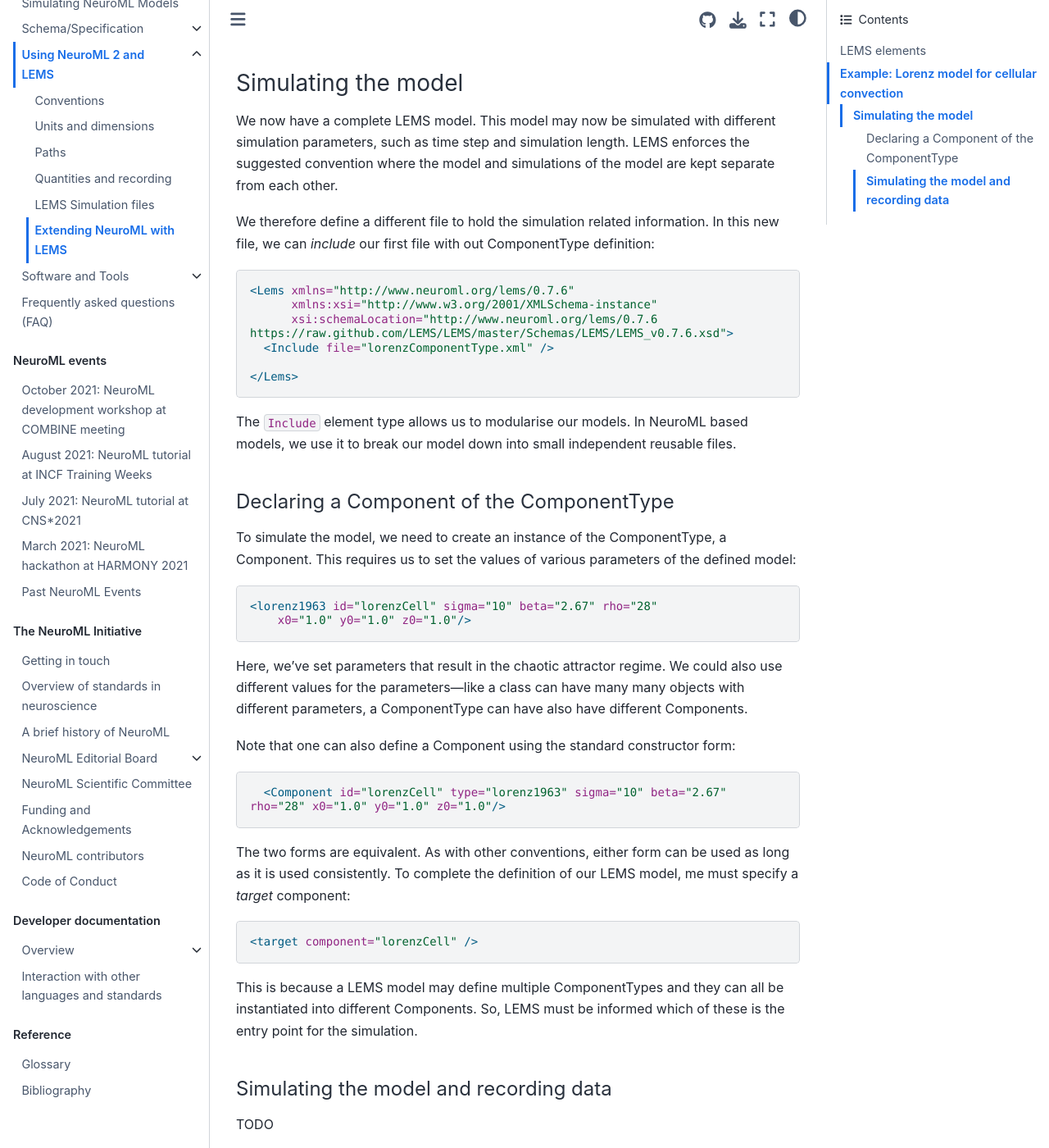
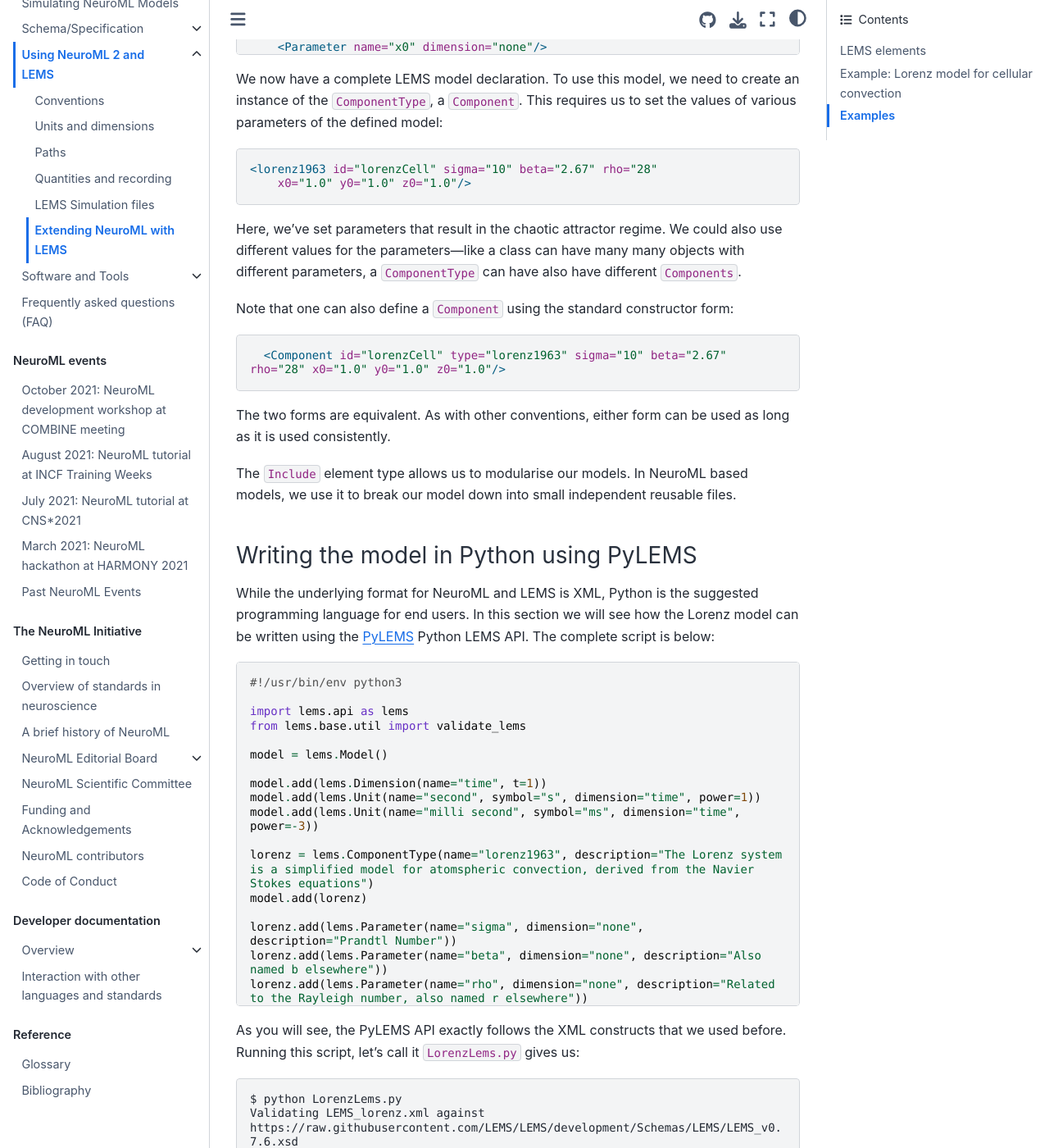
Before and after one commit to NeuroML/Documentation, a Jupyter Book: the page built from source/Userdocs/ExtendingNeuroMLv2WithLEMS.md, in a window 1280 px wide and 1400 px high, scrolled down 3851 px. Shown: the whole window at 82% size. Built offline with Jupyter Book 1.0.4 settings and Sphinx 7.4.7 and the Sphinx Book theme 1.1.4, drawn with Linux system fonts in a browser that asks for light colours; cross-references to code outside the pages are shown as plain code; some of the changed text lies outside the part shown.

Commit message:
feat: complete extending with lems document
Fixes #46

````diff
--- a/source/Userdocs/ExtendingNeuroMLv2WithLEMS.md
+++ b/source/Userdocs/ExtendingNeuroMLv2WithLEMS.md
@@ -36,7 +36,7 @@ These are also all documented in the [LEMS documentation](http://lems.github.io/
 (userdocs:extending:examplexml)=
 ## Example: Lorenz model for cellular convection
 
-Let us create a new LEMS ComponentType.
+Let us create a new LEMS `ComponentType`, one that is not neuroscience specific.
 We will first create it using the plain XML and then see how it can be done using the Python pyLEMS API.
 
 For this example, we will use the Lorenz model for cellular convection {cite}`Lorenz1963`.
@@ -191,32 +191,8 @@ The complete LEMS file will be this:
 </Lems>
 ```
 
-(userdocs:extending:examplexml:simulating)=
-### Simulating the model
-
-We now have a complete LEMS model.
-This model may now be simulated with different simulation parameters, such as time step and simulation length.
-LEMS enforces the suggested convention where the model and simulations of the model are kept separate from each other.
-
-We therefore define a different file to hold the simulation related information.
-In this new file, we can *include* our first file with out ComponentType definition:
-
-```{code-block} xml
-<Lems xmlns="http://www.neuroml.org/lems/0.7.6"
-      xmlns:xsi="http://www.w3.org/2001/XMLSchema-instance"
-      xsi:schemaLocation="http://www.neuroml.org/lems/0.7.6 https://raw.github.com/LEMS/LEMS/master/Schemas/LEMS/LEMS_v0.7.6.xsd">
-  <Include file="lorenzComponentType.xml" />
-
-</Lems>
-```
-
-The `Include` element type allows us to modularise our models.
-In NeuroML based models, we use it to break our model down into small independent reusable files.
-
-(userdocs:extending:examplexml:simulating:component)=
-#### Declaring a Component of the ComponentType
-
-To simulate the model, we need to create an instance of the ComponentType, a Component.
+We now have a complete LEMS model declaration.
+To use this model, we need to create an instance of the `ComponentType`, a `Component`.
 This requires us to set the values of various parameters of the defined model:
 
 ```{code-block} xml
@@ -225,24 +201,60 @@ This requires us to set the values of various parameters of the defined model:
 ```
 
 Here, we've set parameters that result in the chaotic attractor regime.
-We could also use different values for the parameters---like a class can have many many objects with different parameters, a ComponentType can have also have different Components.
+We could also use different values for the parameters---like a class can have many many objects with different parameters, a `ComponentType` can have also have different `Components`.
 
-Note that one can also define a Component using the standard constructor form:
+Note that one can also define a `Component` using the standard constructor form:
 ```{code-block} xml
   <Component id="lorenzCell" type="lorenz1963" sigma="10" beta="2.67" rho="28" x0="1.0" y0="1.0" z0="1.0"/>
 ```
 The two forms are equivalent.
 As with other conventions, either form can be used as long as it is used consistently.
-To complete the definition of our LEMS model, me must specify a *target* component:
 
-```{code-block} xml
-<target component="lorenzCell" />
+The `Include` element type allows us to modularise our models.
+In NeuroML based models, we use it to break our model down into small independent reusable files.
+
+(userdocs:extending:lorenz:python)=
+### Writing the model in Python using PyLEMS
+
+While the underlying format for NeuroML and LEMS is XML, Python is the suggested programming language for end users.
+In this section we will see how the Lorenz model can be written using the {ref}`PyLEMS <pylems>` Python LEMS API.
+The complete script is below:
+
+```{literalinclude} ./NML2_examples/LorenzLems.py
+----
+language: python
+----
 ```
 
-This is because a LEMS model may define multiple ComponentTypes and they can all be instantiated into different Components.
-So, LEMS must be informed which of these is the entry point for the simulation.
+As you will see, the PyLEMS API exactly follows the XML constructs that we used before.
+Running this script, let's call it `LorenzLems.py` gives us:
 
-(userdocs:extending:examplexml:simulating:sim_and_record)=
-#### Simulating the model and recording data
+```{code-block} console
+$ python LorenzLems.py
+Validating LEMS_lorenz.xml against https://raw.githubusercontent.com/LEMS/LEMS/development/Schemas/LEMS/LEMS_v0.7.6.xsd
+It's valid!
+```
 
-TODO
+The generated XML file is below.
+As you can see, it is identical to the XML file that we wrote by hand in the previous section.
+You will also see that the Python API also provides convenience functions, such as the `export_to_file` and `validate_lems` functions to quickly save your model to an XML file, and validate it.
+
+```{literalinclude} ./NML2_examples/LEMS_lorenz.xml
+----
+language: xml
+----
+```
+
+We strongly suggest that users use the Python tools when working with both NeuroML and LEMS.
+Not only is Python easier to read and write than XML, it also provides powerful programming constructs and has a rick ecosystem of scientific software.
+
+(userdocs:extending:examples)=
+## Examples
+
+Here are some examples of Components written using LEMS to extend NeuroML that can be used as references.
+
+- [The Lorenz example XML source code](https://github.com/NeuroML/NeuroMLlite/blob/master/examples/test_files/Lorenz1963.xml)
+- [An example script for building a LEMS model using Python](https://github.com/LEMS/pylems/blob/master/examples/apitest2.py)
+- [Defining a new synapse in LEMS](https://github.com/OpenSourceBrain/BonoClopath2017/blob/master/NeuroML2/AMPA_NMDA.synapse.nml)
+- [Defining an ion channel in LEMS](https://github.com/OpenSourceBrain/SmithEtAl2013-L23DendriticSpikes/blob/master/NeuroML2/na.channel.nml)
+- [Defining a new Calcium pool in LEMS](https://github.com/OpenSourceBrain/PospischilEtAl2008/blob/master/NeuroML2/channels/Ca/Ca.nml)
--- /dev/null
+++ b/source/Userdocs/NML2_examples/LEMS_lorenz.xml
@@ -0,0 +1,32 @@
+<?xml version="1.0" ?>
+<Lems xmlns="http://www.neuroml.org/lems/0.7.6" xmlns:xsi="http://www.w3.org/2001/XMLSchema-instance" xsi:schemaLocation="http://www.neuroml.org/lems/0.7.6 https://raw.githubusercontent.com/LEMS/LEMS/development/Schemas/LEMS/LEMS_v0.7.6.xsd">
+  <Dimension name="time" t="1"/>
+  <Unit symbol="s" dimension="time" power="1" scale="1.0"/>
+  <Unit symbol="ms" dimension="time" power="-3" scale="1.0"/>
+  <ComponentType name="lorenz1963" description="The Lorenz system is a simplified model for atomspheric convection, derived from the Navier Stokes equations">
+    <Parameter name="sigma" dimension="none" description="Prandtl Number"/>
+    <Parameter name="beta" dimension="none" description="Also named b elsewhere"/>
+    <Parameter name="rho" dimension="none" description="Related to the Rayleigh number, also named r elsewhere"/>
+    <Parameter name="x0" dimension="none"/>
+    <Parameter name="y0" dimension="none"/>
+    <Parameter name="z0" dimension="none"/>
+    <Constant name="sec" value="1s" dimension="time"/>
+    <Exposure name="x" dimension="none"/>
+    <Exposure name="y" dimension="none"/>
+    <Exposure name="z" dimension="none"/>
+    <Dynamics>
+      <StateVariable name="x" dimension="none" exposure="x"/>
+      <StateVariable name="y" dimension="none" exposure="y"/>
+      <StateVariable name="z" dimension="none" exposure="z"/>
+      <TimeDerivative variable="x" value="( sigma * (y - x)) / sec"/>
+      <TimeDerivative variable="y" value="( rho * x - y - x * z ) / sec"/>
+      <TimeDerivative variable="z" value="( x * y - beta * z) / sec"/>
+      <OnStart>
+        <StateAssignment variable="x" value="x0"/>
+        <StateAssignment variable="y" value="y0"/>
+        <StateAssignment variable="z" value="z0"/>
+      </OnStart>
+    </Dynamics>
+  </ComponentType>
+  <Component id="lorenzCell" type="lorenz1963" sigma="10" beta="2.67" rho="28" x0="1.0" y0="1.0" z0="1.0"/>
+</Lems>
--- /dev/null
+++ b/source/Userdocs/NML2_examples/LorenzLems.py
@@ -0,0 +1,52 @@
+#!/usr/bin/env python3
+
+import lems.api as lems
+from lems.base.util import validate_lems
+
+model = lems.Model()
+
+model.add(lems.Dimension(name="time", t=1))
+model.add(lems.Unit(name="second", symbol="s", dimension="time", power=1))
+model.add(lems.Unit(name="milli second", symbol="ms", dimension="time", power=-3))
+
+lorenz = lems.ComponentType(name="lorenz1963", description="The Lorenz system is a simplified model for atomspheric convection, derived from the Navier Stokes equations")
+model.add(lorenz)
+
+lorenz.add(lems.Parameter(name="sigma", dimension="none", description="Prandtl Number"))
+lorenz.add(lems.Parameter(name="beta", dimension="none", description="Also named b elsewhere"))
+lorenz.add(lems.Parameter(name="rho", dimension="none", description="Related to the Rayleigh number, also named r elsewhere"))
+
+
+lorenz.add(lems.Parameter(name="x0", dimension="none"))
+lorenz.add(lems.Parameter(name="y0", dimension="none"))
+lorenz.add(lems.Parameter(name="z0", dimension="none"))
+
+lorenz.add(lems.Exposure(name="x", dimension="none"))
+lorenz.add(lems.Exposure(name="y", dimension="none"))
+lorenz.add(lems.Exposure(name="z", dimension="none"))
+
+lorenz.add(lems.Constant(name="sec", value="1s", dimension="time"))
+
+lorenz.dynamics.add(lems.StateVariable(name="x", dimension="none", exposure="x"))
+lorenz.dynamics.add(lems.StateVariable(name="y", dimension="none", exposure="y"))
+lorenz.dynamics.add(lems.StateVariable(name="z", dimension="none", exposure="z"))
+
+lorenz.dynamics.add(lems.TimeDerivative(variable="x", value="( sigma * (y - x)) / sec"))
+lorenz.dynamics.add(lems.TimeDerivative(variable="y", value="( rho * x - y - x * z ) / sec"))
+lorenz.dynamics.add(lems.TimeDerivative(variable="z", value="( x * y - beta * z) / sec"))
+
+onstart = lems.OnStart()
+onstart.add(lems.StateAssignment(variable="x", value="x0"))
+onstart.add(lems.StateAssignment(variable="y", value="y0"))
+onstart.add(lems.StateAssignment(variable="z", value="z0"))
+lorenz.dynamics.add(onstart)
+
+
+model.add(lems.Component(id_="lorenzCell", type_=lorenz.name, sigma="10",
+                         beta="2.67", rho="28", x0="1.0", y0="1.0", z0="1.0"))
+
+file_name = "LEMS_lorenz.xml"
+model.export_to_file(file_name)
+
+
+validate_lems(file_name)
````
